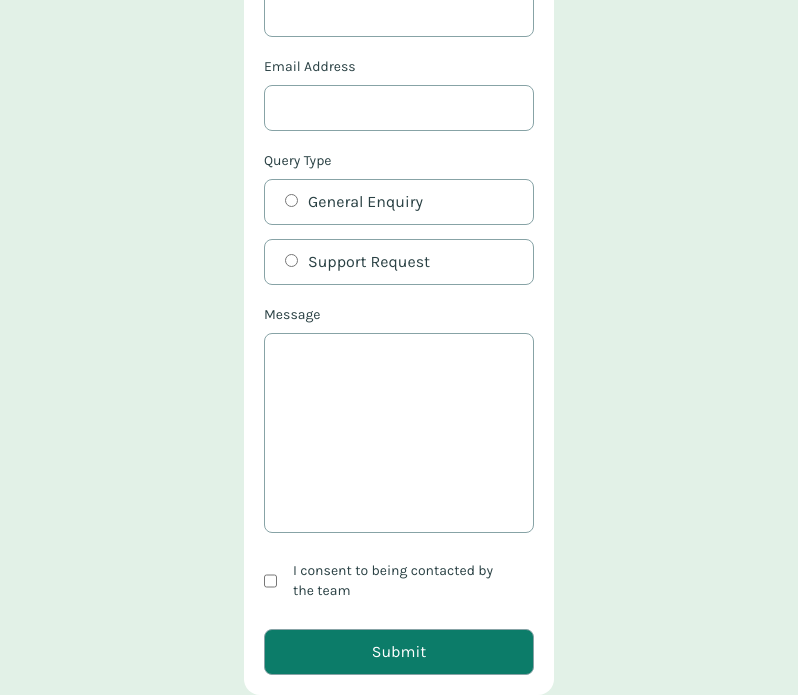
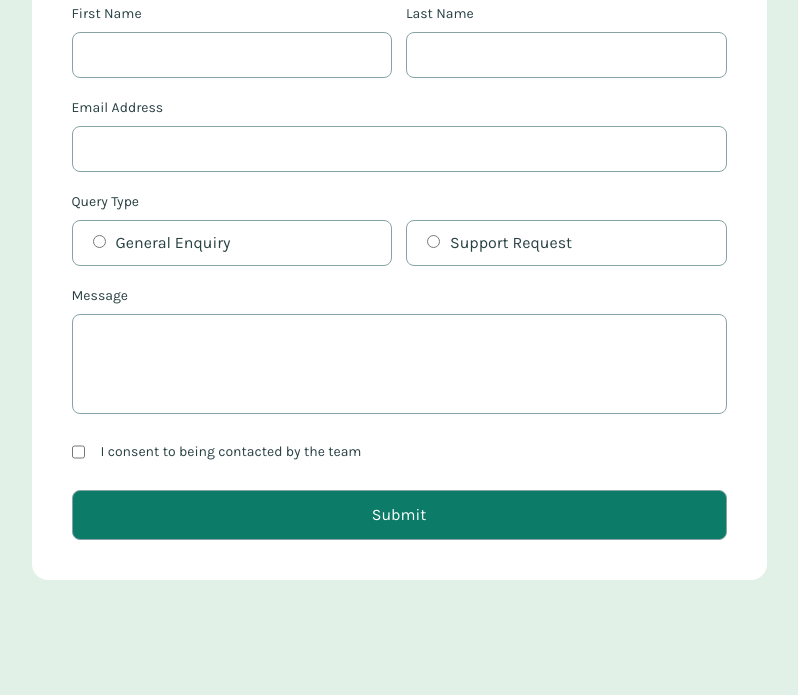
Before and after one commit to marcos-gc7/contact-form, a website: page index.html in a window 1280 px wide. Shown: the part 156-851 px from the top of the page, without its empty margins (241-1039 px from the left). After the commit the page ends 800 px from the top, so only its background shows below. Drawn offline with Linux system fonts and the light colour scheme.

Commit message:
feat: i finished desktop layout and started create the js code, all verifications for the inputs are have created and pop-up of sucess was created and finished.

```diff
--- a/index.html
+++ b/index.html
@@ -10,7 +10,8 @@
   <link href="https://fonts.googleapis.com/css2?family=Karla:ital,wght@0,200..800;1,200..800&family=Red+Hat+Display:ital,wght@0,300..900;1,300..900&display=swap" rel="stylesheet">
   <link rel="stylesheet" href="./src/output.css">
 
-  <title>Frontend Mentor | Contact form</title>
+
+  <title>Contact form</title>
 
   <!-- Feel free to remove these styles or customise in your own stylesheet 👍
   <style>
@@ -18,42 +19,52 @@
     .attribution a { color: hsl(228, 45%, 44%); }
   </style> -->
 </head>
-<body class="font-karla bg-[#E2F1E7] flex items-center justify-center w-screen h-screen">
+<body class="box-border font-karla bg-[#E2F1E7] flex items-center justify-center w-screen h-screen">
 
-  <main class="bg-white w-[310px] rounded-2xl p-5">
-    <h1 class="pb-5 text-[#30403C] text-3xl font-semibold">Contact Us</h1>
+  <div id="sucess"></div>
 
-    <form method="post" class="flex flex-col ">
-      <label class="pb-2 text-[#2A4144] text-sm " for="fname">First Name</label>
-      <input class="mb-5 border border-[#87A3A6] rounded-lg p-2.5" type="text" name="fname" id="fname" required>
-      <!--This field is required-->
+  <main class="bg-white w-[310px] rounded-2xl p-5 desktop:w-[735px] desktop:p-10">
+    <h1 class="pb-5 text-[#2A4244] text-3xl font-semibold">Contact Us</h1>
 
-      <label class="pb-2 text-[#2A4144] text-sm" for="lname">Last Name</label>
-      <input class="mb-5 border border-[#87A3A6] rounded-lg p-2.5" type="text" name="lname" id="lname" required>
-      <!--This field is required-->
+    <form id="form" method="post" class="flex flex-col" onsubmit="handleSubmit(event)" novalidate>
+
+      <div class="flex flex-col desktop:flex-row desktop:gap-3.5">
+        <div class="flex flex-col w-full">
+          <label class="pb-2 text-[#2A4144] text-sm " for="fname">First Name</label>
+          <input class="mb-5 border border-[#87A3A6] rounded-lg p-2.5 focus:outline focus:outline-[#0C7C69] hover:outline hover:outline-[#0C7C69] hover:cursor-pointer" type="text" name="fname" id="fname">
+          <!--This field is required-->
+        </div>
+
+        <div class="flex flex-col w-full">
+          <label class="pb-2 text-[#2A4144] text-sm" for="lname">Last Name</label>
+          <input class="mb-5 border border-[#87A3A6] rounded-lg p-2.5 focus:outline focus:outline-[#0C7C69] hover:outline hover:outline-[#0C7C69] hover:cursor-pointer" type="text" name="lname" id="lname">
+          <!--This field is required-->
+        </div>
+      </div>
 
       <label class="pb-2 text-[#2A4144] text-sm" for="email">Email Address</label>
-      <input class="mb-5 border border-[#87A3A6] rounded-lg p-2.5" type="email" name="email" id="email" required>
+      <input class="mb-5 border border-[#87A3A6] rounded-lg p-2.5 focus:outline focus:outline-[#0C7C69] hover:outline hover:outline-[#0C7C69]" type="email" name="email" id="email">
       <!-- Please enter a valid email address
       This field is required-->
 
-      <fieldset class="mb-5 flex flex-col gap-3.5">
+      <fieldset class="mb-5 flex flex-col gap-3.5 desktop:flex-row">
         <legend class="pb-2 text-[#2A4144] text-sm">Query Type</legend>
-          <label class="text-[#2A4144] border  border-[#87A3A6] rounded-lg p-2.5" for="general"><input class="ml-2.5 mr-2.5" type="radio" name="type" id="general">General Enquiry</label>
-          <label class="text-[#2A4144] border  border-[#87A3A6] rounded-lg p-2.5" for="support"><input class="ml-2.5 mr-2.5" type="radio" name="type" id="support">Support Request</label>
+          <label class="text-[#2A4144] border  border-[#87A3A6] rounded-lg p-2.5 desktop:w-full has-checked:outline has-checked:outline-[#0C7C69] has-checked:bg-[#E2F1E7] hover:cursor-pointer" for="general"><input class="ml-2.5 mr-2.5 checked:border-[#0C7C69]" type="radio" name="type" id="general">General Enquiry</label>
+
+          <label class="text-[#2A4144] border  border-[#87A3A6] rounded-lg p-2.5 desktop:w-full has-checked:outline has-checked:outline-[#0C7C69] has-checked:bg-[#E2F1E7] hover:cursor-pointer" for="support"><input class="ml-2.5 mr-2.5" type="radio" name="type" id="support">Support Request</label>
         <!--Please select a query type-->
       </fieldset>
 
       <label class="pb-2 text-[#2A4144] text-sm" for="message">Message</label>
-      <textarea class="resize-none h-[200px] border border-[#87A3A6] rounded-lg p-2.5" name="message" id="message"></textarea>
+      <textarea class="resize-none h-[200px] border border-[#87A3A6] rounded-lg p-2.5 desktop:h-[100px] focus:outline focus:outline-[#0C7C69] hover:outline hover:outline-[#0C7C69] hover:cursor-pointer" name="message" id="message"></textarea>
       <!--This field is required-->
 
-      <label class="mb-7 mt-7 text-[#2A4144] flex flex-row"  for="terms">
-        <input class="mr-1.5" type="checkbox" name="terms" id="terms">
-        <p class="pl-2.5 pr-4.5 text-sm">I consent to being contacted by the team</p>
+      <label class="cursor-pointer mb-7 mt-7 text-[#2A4144] flex flex-row"  for="terms">
+        <input class="cursor-pointer mr-1.5 " type="checkbox" name="terms" id="terms">
+        <span class="pl-2.5 pr-4.5 text-sm">I consent to being contacted by the team</span>
       </label>
       <!--To submit this form, please consent to being contacted-->
-      <input class=" border border-[#87A3A6] rounded-lg p-2.5 bg-[#0C7C69] text-white" type="button" value="Submit" onclick="submit()">
+      <input class="cursor-pointer border border-[#87A3A6] rounded-lg p-3 bg-[#0C7C69] text-white hover:bg-[#2A4244]" type="submit" value="Submit">
 
       <!-- Message Sent!
       Thanks for completing the form. We'll be in touch soon! -->
@@ -65,5 +76,6 @@
     Challenge by <a href="https://www.frontendmentor.io?ref=challenge">Frontend Mentor</a>.
     Coded by <a href="#">Your Name Here</a>.
   </div> -->
+  <script src="script.js"></script>
 </body>
 </html>
--- /dev/null
+++ b/script.js
@@ -0,0 +1,89 @@
+let fname = document.getElementById('fname')
+let lname = document.getElementById('lname')
+let email = document.getElementById('email')
+let queryType = document.getElementsByName('type')
+let message = document.getElementById('message')
+let terms = document.getElementById('terms')
+let sucessState = document.getElementById('sucess')
+
+
+function verifyText(f, l, m) {
+  return f.length > 0 && l.length > 0 && m.length > 0
+}
+
+function verifyQueryType(v) {
+  return v[0].checked || v[1].checked
+
+}
+
+function verifyEmail(e) {
+  e = e.trim() // remove espaços em branco antes/depois
+  const regex = /^[^\s@]+@[^\s@]+\.[^\s@]+$/
+
+  if (e.length > 0 && regex.test(e)) {
+    return true
+  } else {
+    return false
+  }
+
+  // ^ início da string
+  // [^\s@]+ um ou mais caracteres que não são espaço nem "@"
+  // @ tem que ter um "@"
+  // [^\s@]+ de novo, texto depois do "@"
+  // \. precisa ter um ponto
+  // [^\s@]+ texto depois do ponto
+  // $ fim da string
+
+}
+
+function handleSubmit (event) {
+  event.preventDefault()
+
+  sucessState.innerHTML = ""
+  sucessState.removeAttribute("class")
+
+  if(verifyText(fname.value, lname.value, message.value) && verifyEmail(email.value) && verifyQueryType(queryType) && terms.checked) {
+
+    sucessState.classList.add('flex', 'flex', 'flex-col', 'justify-between', 'gap-2', 'p-4', 'desktop:p-6', 'w-[290px]', 'desktop:w-[450px]', 'desktop:h-[110px]', 'rounded-xl', 'bg-[#2A4244]', 'text-white', 'fixed', 'top-5')
+
+    let container = document.createElement('div')
+    container.setAttribute('class', 'flex flex-row gap-2')
+
+    let img = document.createElement('img')
+    img.setAttribute('src', 'assets/images/icon-success-check.svg')
+
+    let h2 = document.createElement('h2')
+    h2.setAttribute('class', 'font-semibold')
+    h2.innerHTML = 'Message Sent!'
+
+    let p = document.createElement('p')
+    p.setAttribute('class', 'font-light text-[15px] text-justify')
+    p.innerHTML = "Thanks for completing the form. We'll be in touch soon!"
+
+    sucessState.appendChild(container)
+    container.appendChild(img)
+    container.appendChild(h2)
+    sucessState.appendChild(p)
+
+
+
+    setTimeout(() => {
+      sucessState.innerHTML = ""
+      sucessState.removeAttribute("class") // remove as classes pra ele sumir da tela
+    }, 2500)
+
+    let form = document.getElementById('form').reset()  // Limpa o formulário todo.
+
+     /* <div class="flex flex-col justify-between gap-2 p-4 desktop:p-6 w-[290px] desktop:w-[450px] desktop:h-[110px] rounded-xl bg-[#2A4244] text-white fixed top-5">
+          <div class="flex flex-row gap-2">
+            <img src="assets/images/icon-success-check.svg">
+            <h2 class="font-semibold">Message Sent!</h2>
+          </div>
+          <p class="font-light text-[15px] text-justify">Thanks for completing the form. We'll be in touch soon!</p>
+      </div> */
+
+  } else {
+    window.alert('Algo deu errado!')
+  }
+
+}
--- a/src/input.css
+++ b/src/input.css
@@ -3,3 +3,7 @@
 @theme {
   --font-karla: "Karla", sans-serif;
 }
+
+@theme {
+  --breakpoint-desktop: 735px;
+}
```
Also changed, not shown: src/output.css.
